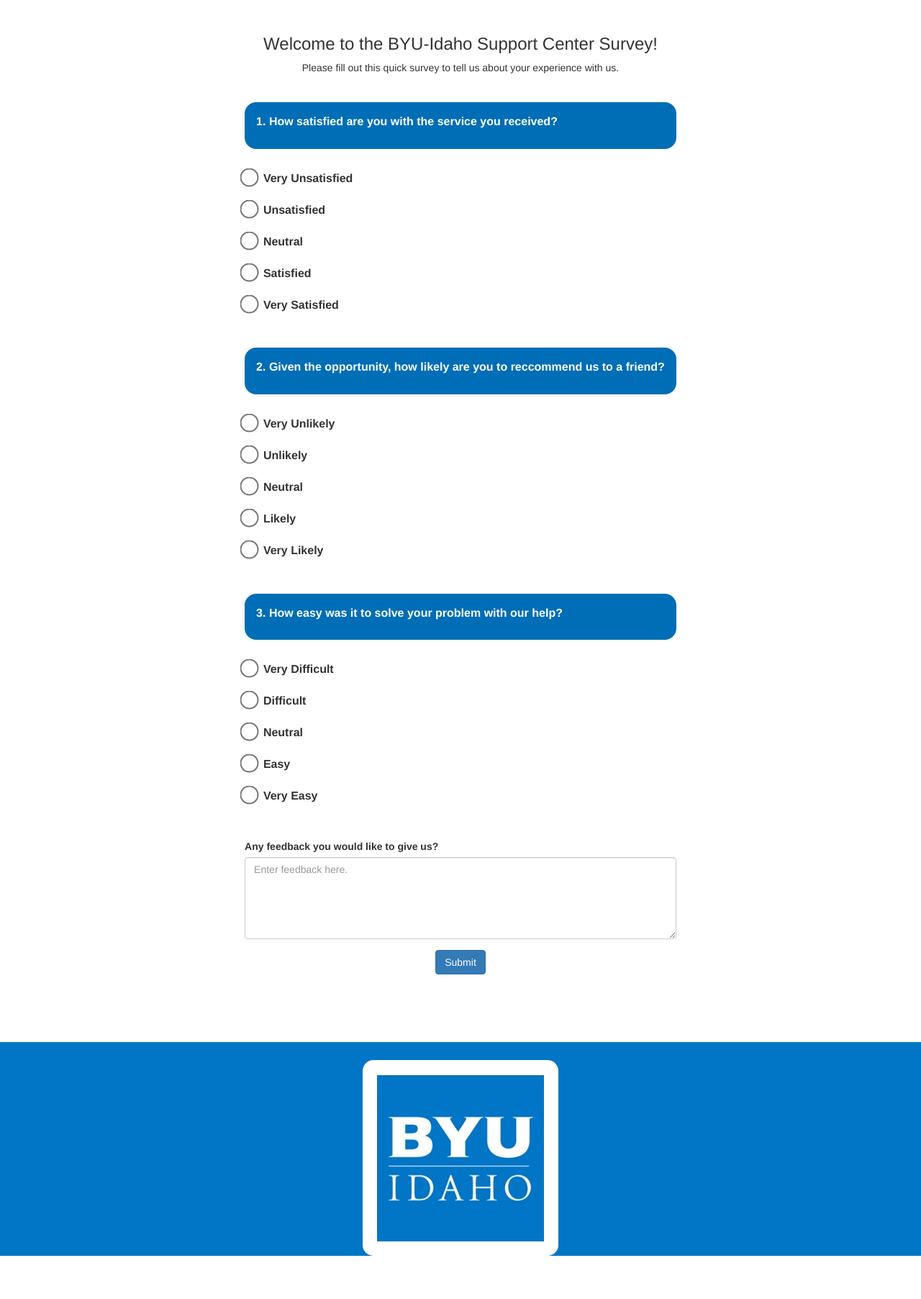
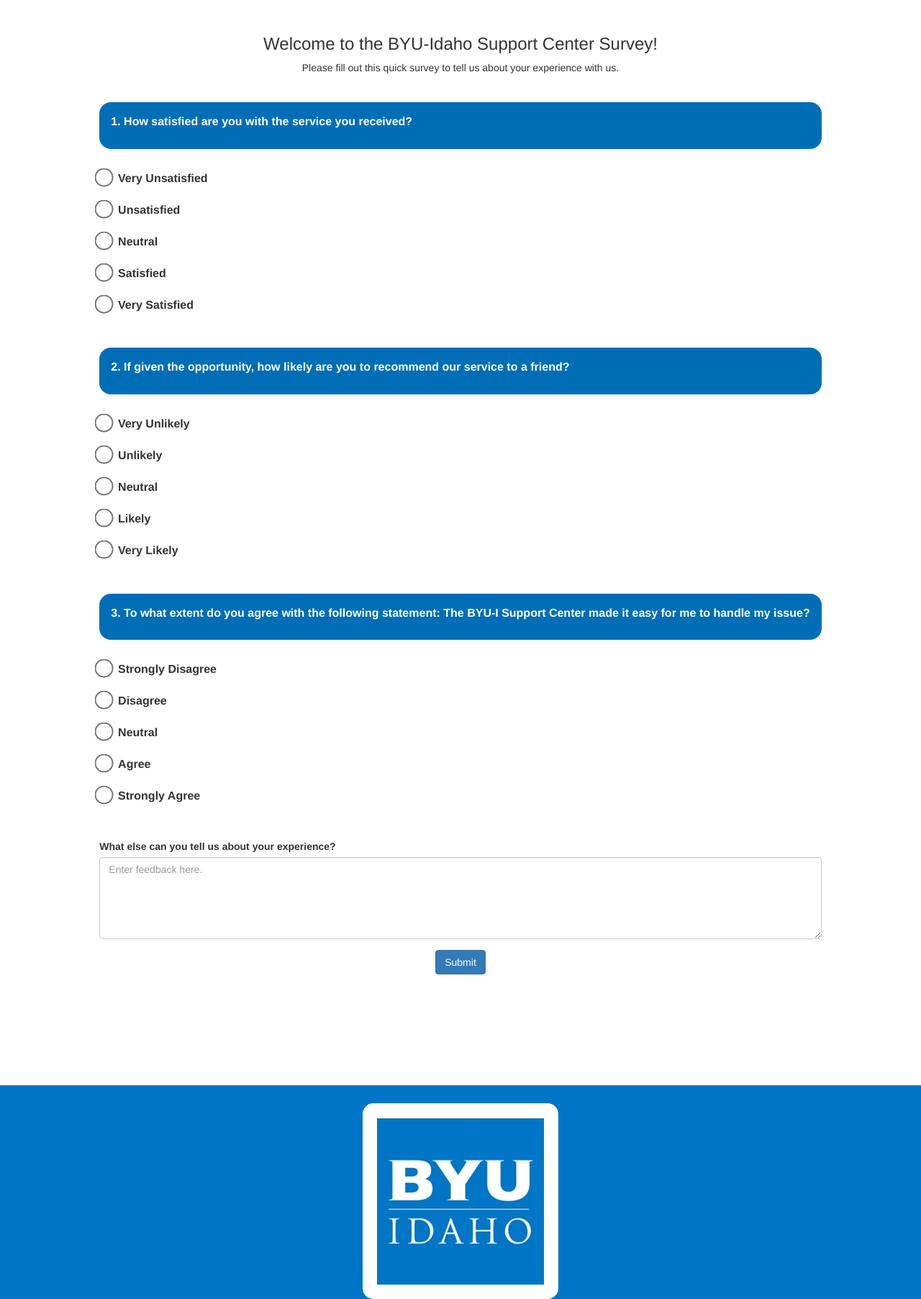
Before and after one commit to panick96/survey-site, a PHP site: page / in a window 1280 px wide. Shown: the whole page at 72% size. Before the commit the page ends 1745 px from the top, so only its background shows below. Run offline with PHP 8.4, Linux system fonts and the light colour scheme.

Commit message:
changed some wording of the questions

```diff
--- a/index.php
+++ b/index.php
@@ -50,7 +50,7 @@
                             </div>
                         </div>
                         <div class="form-group">
-                            <div class="question-text"><p>2. Given the opportunity, how likely are you to reccommend us to a friend?</p></div>
+                            <div class="question-text"><p>2. If given the opportunity, how likely are you to recommend our service to a friend?</p></div>
                             <div class="radio-buttons" id="question2" name="question2">
                                 <div class="form-check form-check-inline">
                                     <input class="form-check-input" type="radio" name="question2RadioOptions" id="question2Radio1" value="1">
@@ -75,15 +75,15 @@
                             </div>
                         </div>
                         <div class="form-group">
-                            <div class="question-text"><p>3. How easy was it to solve your problem with our help?</p></div>
+                            <div class="question-text"><p>3. To what extent do you agree with the following statement: The BYU-I Support Center made it easy for me to handle my issue?</p></div>
                             <div class="radio-buttons" id="question3" name="question3">
                                 <div class="form-check form-check-inline">
                                     <input class="form-check-input" type="radio" name="question3RadioOptions" id="question3Radio1" value="1">
-                                    <label class="form-check-label" for="question3Radio1">&nbsp&nbspVery Difficult</label>
+                                    <label class="form-check-label" for="question3Radio1">&nbsp&nbspStrongly Disagree</label>
                                   </div>
                                   <div class="form-check form-check-inline">
                                     <input class="form-check-input" type="radio" name="question3RadioOptions" id="question3Radio2" value="2">
-                                    <label class="form-check-label" for="question3Radio2">&nbsp&nbspDifficult</label>
+                                    <label class="form-check-label" for="question3Radio2">&nbsp&nbspDisagree</label>
                                   </div>
                                   <div class="form-check form-check-inline">
                                     <input class="form-check-input" type="radio" name="question3RadioOptions" id="question3Radio3" value="3">
@@ -91,17 +91,17 @@
                                   </div>
                                   <div class="form-check form-check-inline">
                                     <input class="form-check-input" type="radio" name="question3RadioOptions" id="question3Radio4" value="4">
-                                    <label class="form-check-label" for="question3Radio4">&nbsp&nbspEasy</label>
+                                    <label class="form-check-label" for="question3Radio4">&nbsp&nbspAgree</label>
                                   </div>
                                   <div class="form-check form-check-inline">
                                     <input class="form-check-input" type="radio" name="question3RadioOptions" id="question3Radio5" value="5">
-                                    <label class="form-check-label" for="question3Radio5">&nbsp&nbspVery Easy</label>
+                                    <label class="form-check-label" for="question3Radio5">&nbsp&nbspStrongly Agree</label>
                                   </div>
                             </div>
                         </div>
                         <div class="form-group">
                             <div class="feedback-label">
-                                <label for="feedback">Any feedback you would like to give us?</label>
+                                <label for="feedback">What else can you tell us about your experience?</label>
                             </div>
                             <textarea class="form-control" id="feedback" rows="5" placeholder="Enter feedback here."></textarea>
                         </div>
--- a/styles.css
+++ b/styles.css
@@ -52,6 +52,7 @@
     justify-content: center;
     flex-direction: column;
     background-color: white;
+    max-width: 120em;
 }
 .whitespace{
     position: absolute;
```
